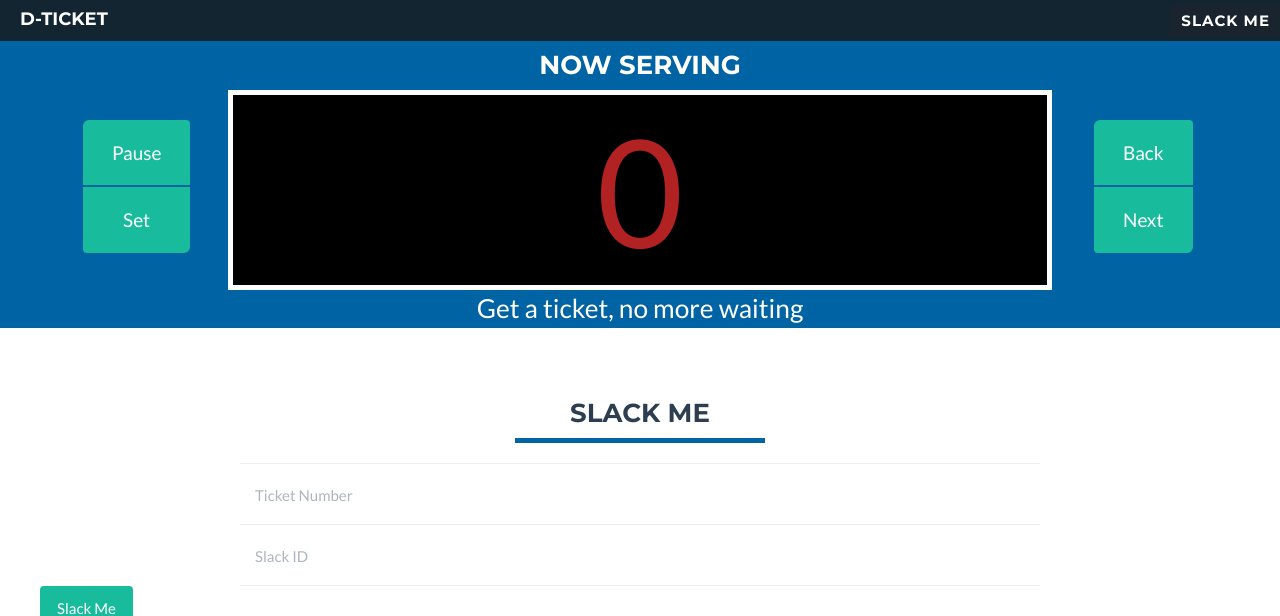
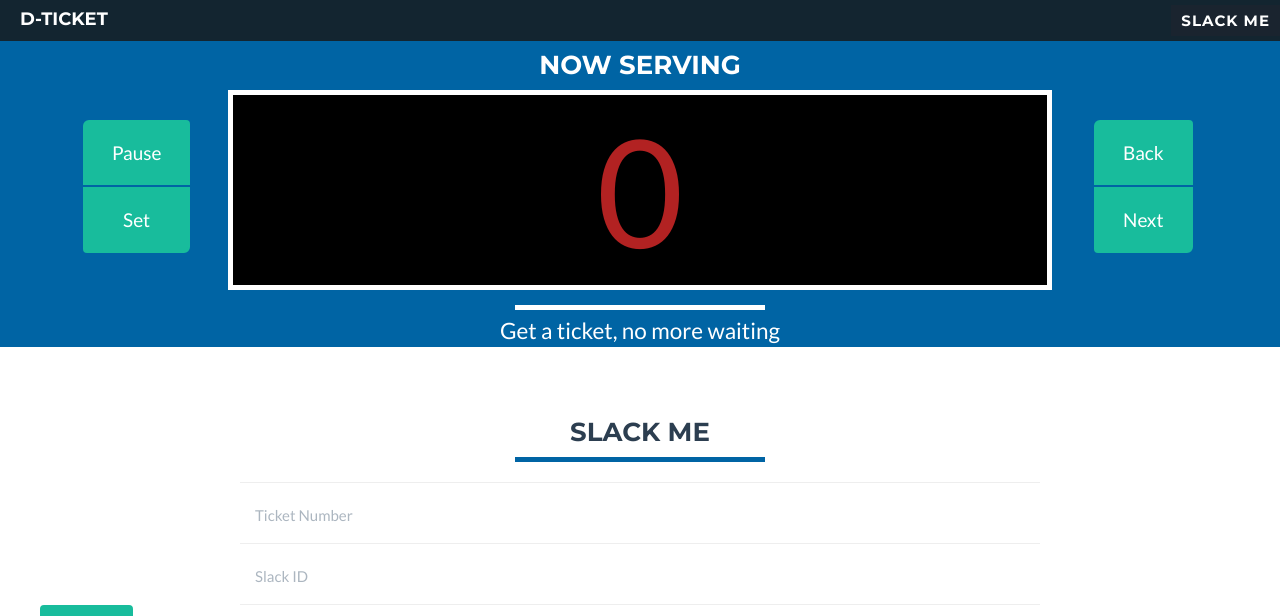
Before and after one commit to seanon414/dticket, a Django app: page / in a window 1280 px wide. Shown: the top 616 px of the page. Run offline with Django 3.2, Linux system fonts and the light colour scheme; some libraries are stand-ins or nearby versions.

Commit message:
fixed alignment

```diff
--- a/dticket/static/css/freelancer.css
+++ b/dticket/static/css/freelancer.css
@@ -447,6 +447,9 @@
   margin-bottom: 3px;
   max-width: 108px;
 }
+header .container-fluid .intro-text .skills {
+  font-size: 1.5em;
+}
 #page-top section {
   padding: 50px 0;
 }
@@ -478,10 +481,13 @@
 }
 hr.ticket-icon {
   border-color: white;
+  margin: 15px auto 5px;
 }
 hr.ticket-icon:after {
   color: white;
   background-color: #0064a4;
+  font-size: 1.5em;
+  padding: 0 5px;
 }
 hr.ticket-primary {
   background-color: white;
--- a/dticket/static/less/freelancer.less
+++ b/dticket/static/less/freelancer.less
@@ -466,6 +466,7 @@
 
 header {
 	background-color: @primary;
+
 	.container-fluid {
 		padding-top: 30px;
 
@@ -492,6 +493,10 @@
 		.btn {
 			margin-bottom:3px;
 			max-width: 108px;
+		}
+
+		.intro-text .skills {
+			font-size: 1.5em;
 		}
 
 /*		.btn-success {
@@ -536,11 +541,14 @@
 
 hr.ticket-icon {
     border-color: white;
+	margin: 15px auto 5px;
 }
 
 hr.ticket-icon:after {
     color: white;
 	background-color: @primary;
+	font-size: 1.5em;
+	padding: 0 5px;
 }
 
 hr.ticket-primary {
--- a/dticket/templates/index.html
+++ b/dticket/templates/index.html
@@ -83,6 +83,7 @@
                         <span class="serve_number">{{ view.ticket_number }}</span>
                     </div>
                     <div class="intro-text">
+                        <hr class="ticket-icon">
                         <span class="skills">Get a ticket, no more waiting</span>
                     </div>
                 </div>
```
